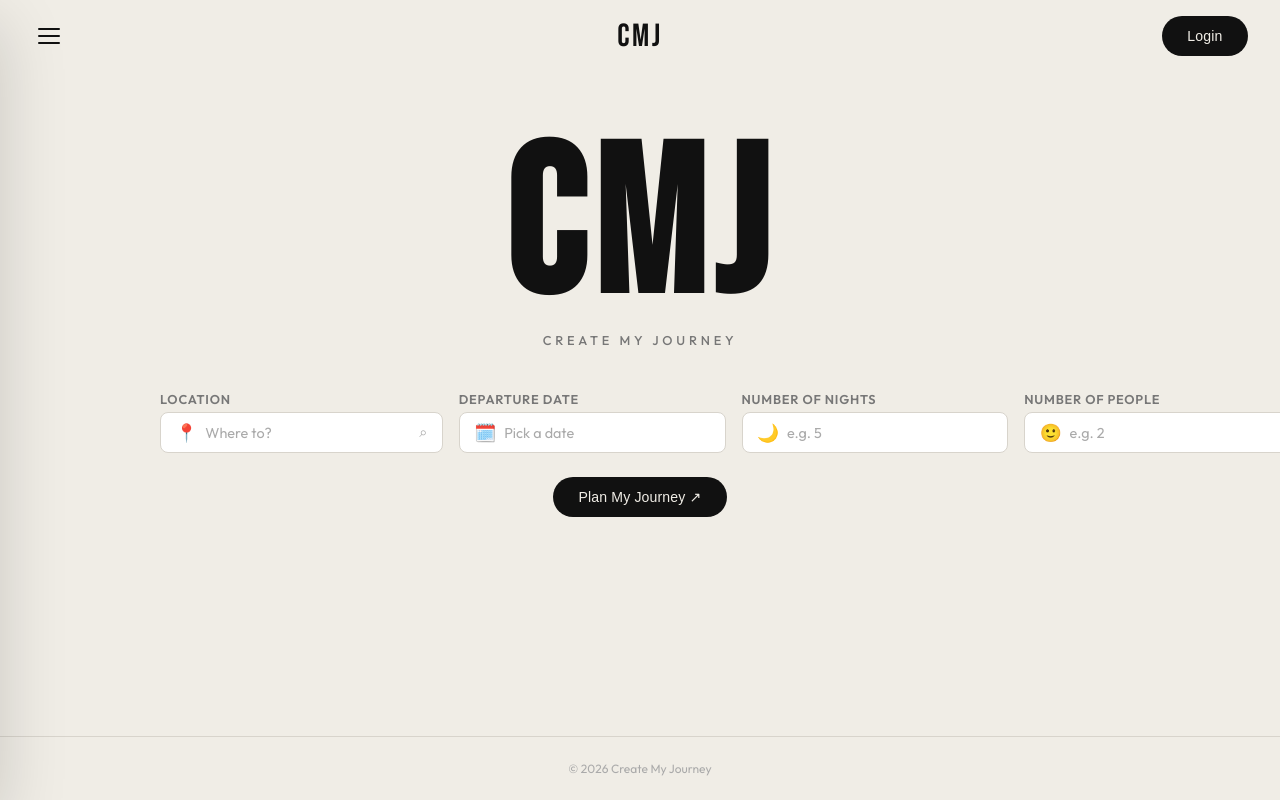
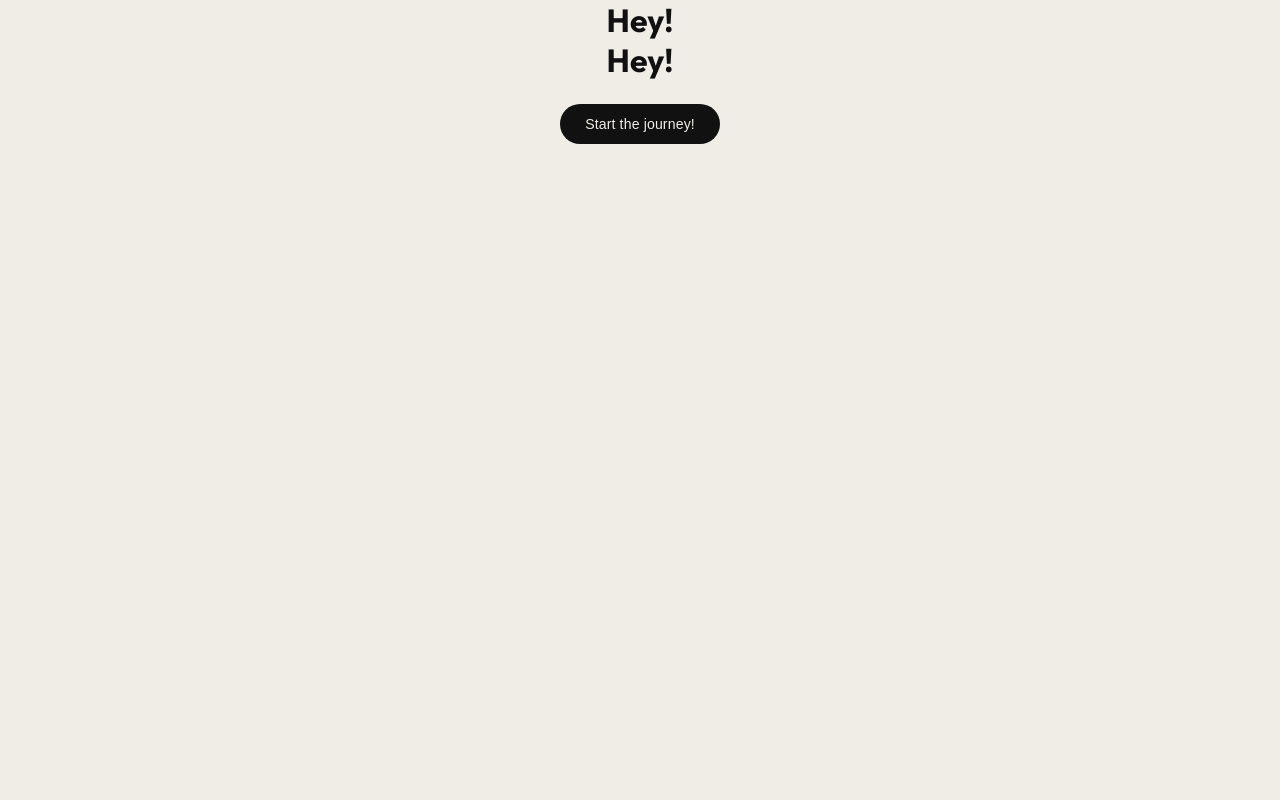
Before and after one commit to Create-My-Journey/CreateMyJourney, a React (Vite) app: page /journey in a window 1280 px wide. Built offline with nearby package versions, Linux system fonts and the light colour scheme.

Commit message:
Added basic routes for all the pages
You can now visit them via the URLs, but the buttons are not yet linked.

```diff
--- a/package.json
+++ b/package.json
@@ -11,7 +11,8 @@
   },
   "dependencies": {
     "react": "^19.2.4",
-    "react-dom": "^19.2.4"
+    "react-dom": "^19.2.4",
+    "react-router-dom": "^7.15.0"
   },
   "devDependencies": {
     "@eslint/js": "^9.39.4",
--- a/src/main.jsx
+++ b/src/main.jsx
@@ -2,11 +2,55 @@ import { StrictMode } from 'react'
 import { createRoot } from 'react-dom/client'
 import './index.css'
 import App from './App.jsx'
+import ChooseJourney from './pages/ChooseJourney.jsx'
+import Index from './pages/Index.jsx'
+import Transport from './pages/Transport.jsx'
+import ChooseAccommodation from './pages/ChooseAccommodation.jsx'
+import Restaurants from './pages/Restaurants.jsx'
+import ChooseAttractions from './pages/ChooseAttractions.jsx'
+import Review from './pages/Review.jsx'
+import { createBrowserRouter, RouterProvider, } from 'react-router-dom'
 
+const router = createBrowserRouter([
+  {
+    path: "/",
+    element: <App />,
+  },
+  {
+    path: "/journey",
+    element: <ChooseJourney />,
+    children: [
+      {
+        index: true,
+        element: <Index />,
+      },
+      {
+        path: "/journey/transport",
+        element: <Transport />,
+      },
+      {
+        path: "/journey/accomodation",
+        element: <ChooseAccommodation />
+      },
+      {
+        path: "/journey/restaurants",
+        element: <Restaurants />,
+      },
+      {
+        path: "/journey/attractions",
+        element: <ChooseAttractions />,
+      },
+      {
+        path: "/journey/review",
+        element: <Review />
+      }
+    ]
+  }
+])
 
 document.title = 'Create My Journey'
 createRoot(document.getElementById('root')).render(
   <StrictMode>
-    <App />
+    <RouterProvider router={router} />
   </StrictMode>,
 )
--- /dev/null
+++ b/src/pages/ChooseJourney.css
@@ -0,0 +1,5 @@
+#sidebar {
+    display: flex;
+    flex-direction: column;
+    min-height: 50vh;
+}
--- /dev/null
+++ b/src/pages/ChooseJourney.jsx
@@ -0,0 +1,12 @@
+import { Outlet } from "react-router-dom"
+
+export default function ChooseJourney() {
+    return(
+        <>
+            <div id="sidebar">
+                <h1>Hey!</h1>
+            </div>
+            <Outlet />
+        </>
+    )
+}
--- /dev/null
+++ b/src/pages/Index.jsx
@@ -0,0 +1,12 @@
+import { Link, Form } from "react-router-dom";
+
+export default function Index() {
+    return(
+    <>
+        <h1>Hey!</h1>
+        <div class="form-actions">
+            <Link to="transport" className="btn btn-primary">Start the journey!</Link>
+        </div>
+    </>
+    )
+}
--- a/src/pages/Transport.jsx
+++ b/src/pages/Transport.jsx
@@ -1,4 +1,5 @@
 import { useMemo, useState } from 'react'
+import { useNavigate } from "react-router-dom";
 import './Transport.css'
 
 const SEGMENTS = [
@@ -73,6 +74,9 @@ const SEGMENTS = [
 const TRANSPORT_TYPES = ['Flight', 'Transit', 'Taxi', 'Bus']
 
 export default function Transport({ navigate, tripData }) {
+
+	const routerNavigate = useNavigate()
+
 	const initialSelection = useMemo(
 		() =>
 			SEGMENTS.reduce((acc, segment) => {
@@ -144,7 +148,8 @@ export default function Transport({ navigate, tripData }) {
 			chosenTypes,
 			minReviews,
 		})
-		navigate?.('accommodation', { transportList: selectedTransport, trip })
+
+		routerNavigate?.('accommodation', { transportList: selectedTransport, trip })
 	}
 
 	return (
```
Also changed, not shown: 1 other file (tests, documents, lock files or other folders).
